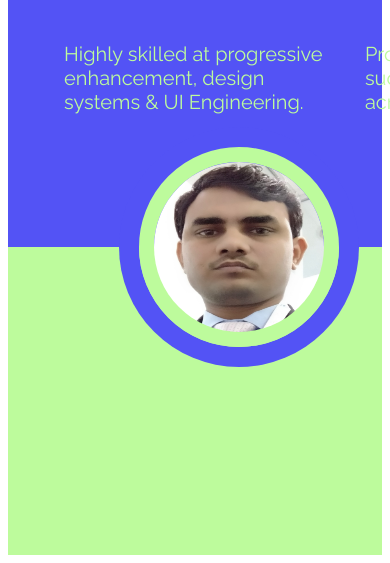
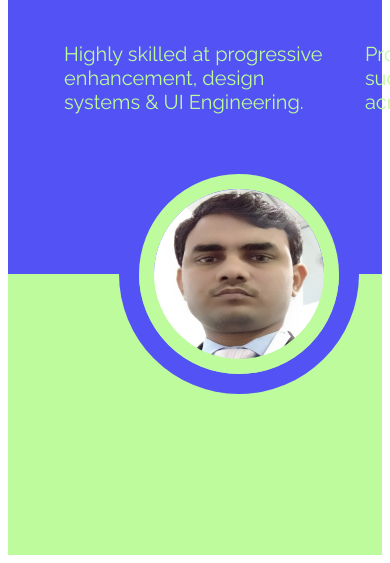
Before and after one commit to ansaridatascientist/ali_ansari, a plain HTML site: page index.html in a window 390 px wide. Shown: the part 297-860 px from the top of the page. Drawn offline with Linux system fonts and the light colour scheme.

Commit message:
Update style.css

```diff
--- a/style.css
+++ b/style.css
@@ -78,7 +78,7 @@ h1 {
     .grid-container {
         display: grid;
         grid-template-columns: 100%;
-        grid-template-rows: 1fr 1fr;
+        grid-template-rows: 2fr 1fr;
     }
 
     h1 {
@@ -122,7 +122,7 @@ h1 {
     .grid-container {
         display: grid;
         grid-template-columns: 100%;
-        grid-template-rows: 1fr 1fr;
+        grid-template-rows: 2fr 1fr;
     }
 
     h1 {
```
